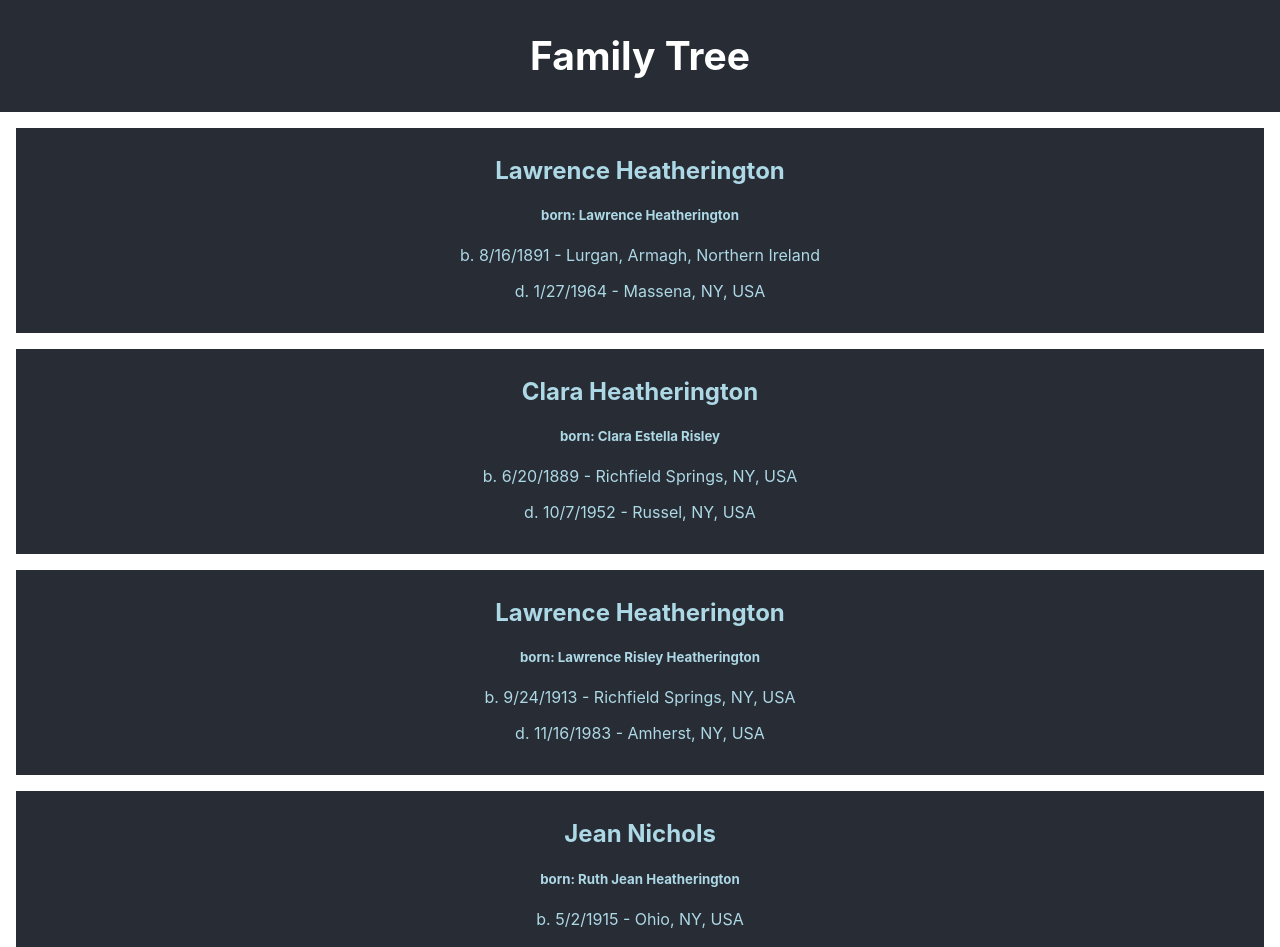
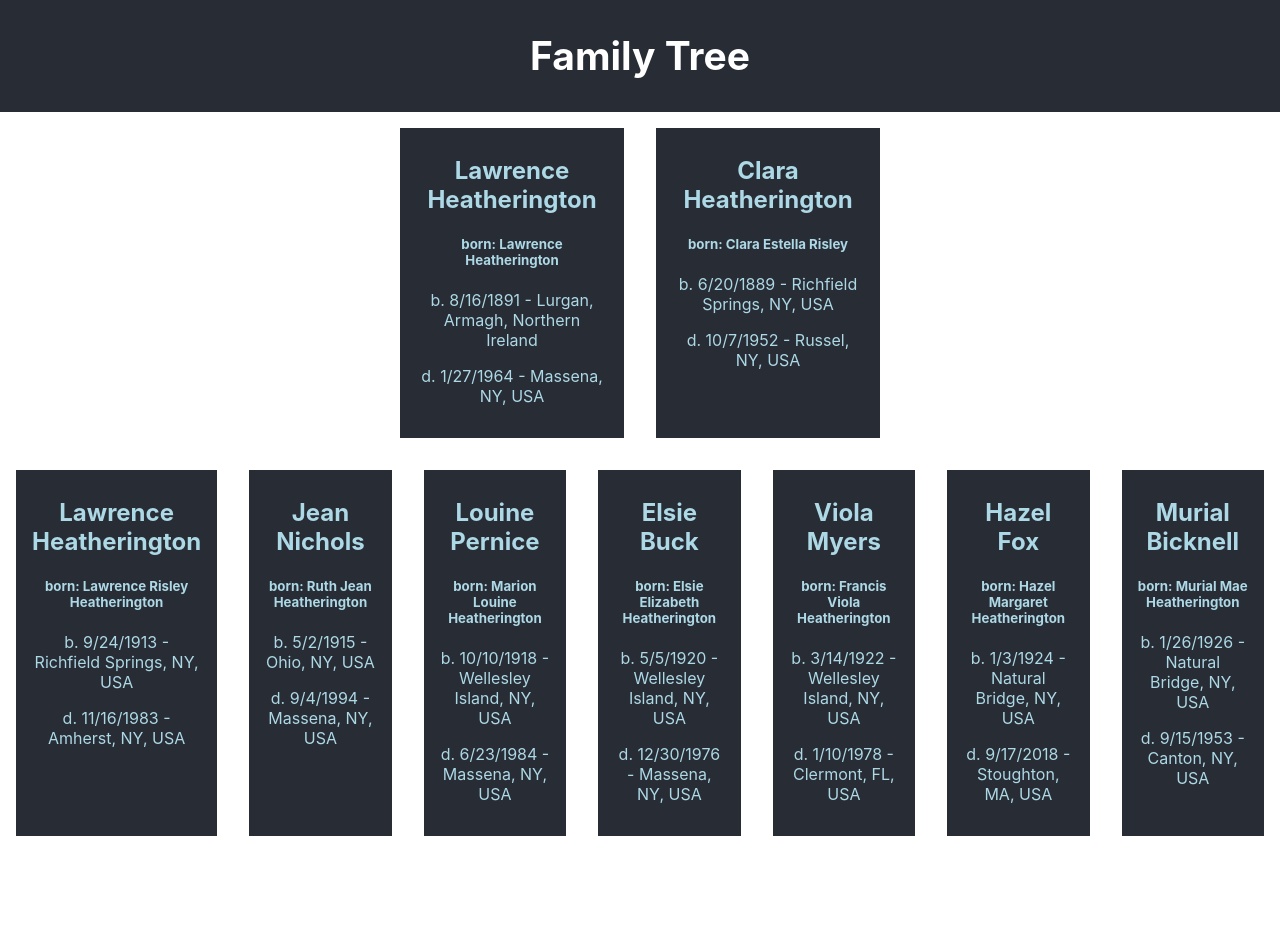
Before and after one commit to lizcramerfox/family-tree-client, a React (Create React App) app: page / in a window 1280 px wide. Shown: the top 947 px of the page. After the commit the page ends 852 px from the top, so only its background shows below. Built offline with nearby package versions, Linux system fonts and the light colour scheme.

Commit message:
Filters generation onto separate lines, centers profiles

```diff
--- a/src/App.css
+++ b/src/App.css
@@ -24,23 +24,20 @@
   color: white;
 }
 
-.App-link {
-  color: #61dafb;
+
+.gen-0 {
+  display: flex;
+  justify-content: center;
 }
 
-@keyframes App-logo-spin {
-  from {
-    transform: rotate(0deg);
-  }
-  to {
-    transform: rotate(360deg);
-  }
-}
-
+.gen-1 {
+  display: flex;
+  justify-content: center;}
 
 .person-profile {
   background: #282c34;
   color: lightblue;
   padding: .5rem 1rem 1rem;
   margin: 1rem;
+  width: 15vw;
 }
--- a/src/App.js
+++ b/src/App.js
@@ -9,7 +9,7 @@ function App() {
         <h2>Family Tree</h2>
       </header>
       <main>
-        <Tree data={data} />
+        <Tree people={data} />
       </main>
     </div>
   )
--- a/src/tree.js
+++ b/src/tree.js
@@ -7,13 +7,29 @@ import Person from './person'
 class Tree extends Component {
 
   render () {
-    let treeJsx
 
-    treeJsx = (
-      this.props.data.map(person => (
-        <Person key={person.id} person={person} />
-      ))
+    const gen0 = (
+      this.props.people
+        .filter(person => person.generation === 0)
+        .map(person => <Person key={person.id} person={person} generation={person.generation} />
+      )
     )
+
+    const gen1 = (
+      this.props.people
+        .filter(person => person.generation === 1)
+        .map(person => <Person key={person.id} person={person} generation={person.generation} />
+      )
+    )
+
+    const treeJsx = (
+      <div className="tree">
+        <div className="gen-0">{gen0}</div>
+        <div className="gen-1">{gen1}</div>
+      </div>
+    )
+
+
     return treeJsx
   }
 }
```
